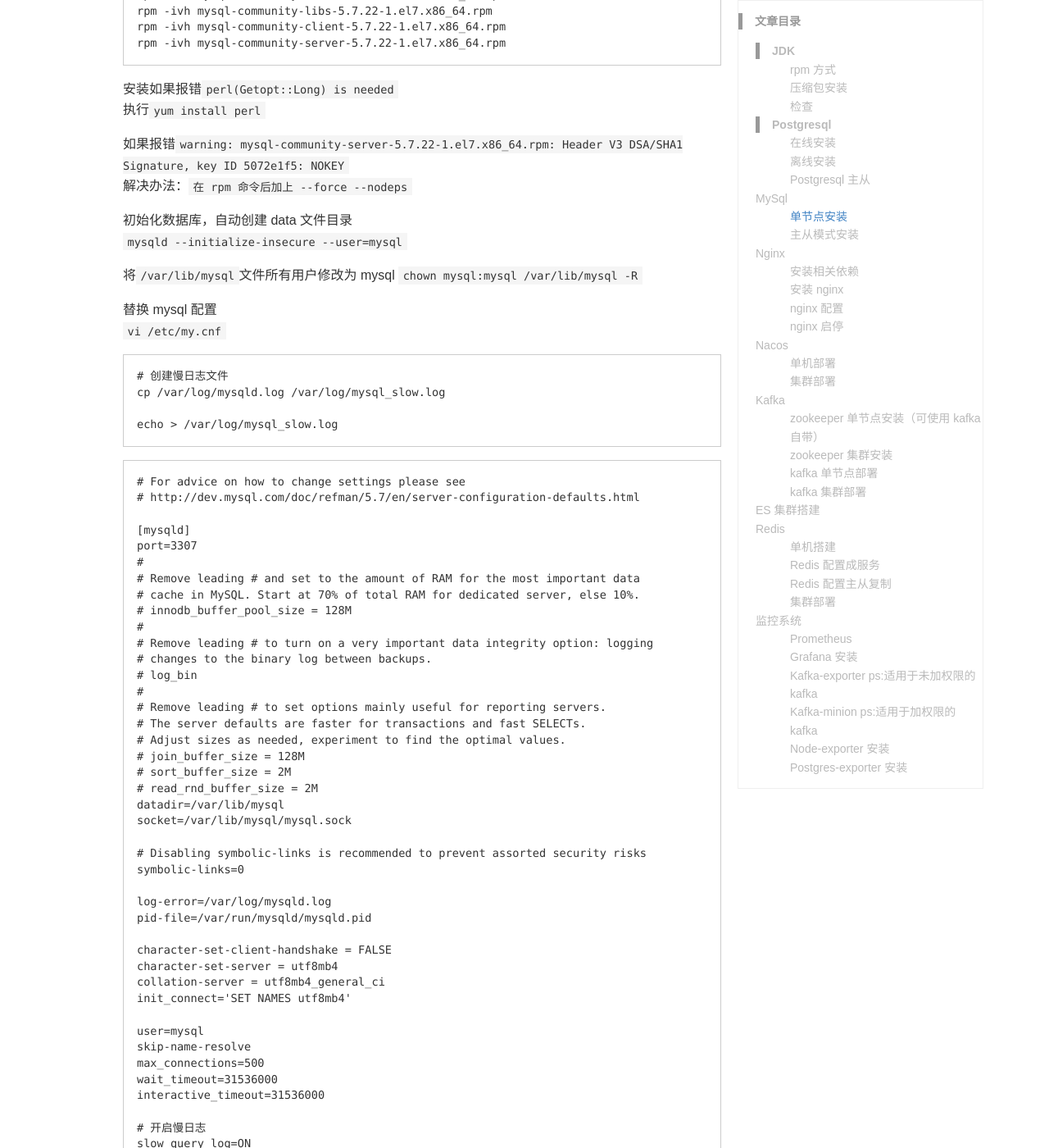
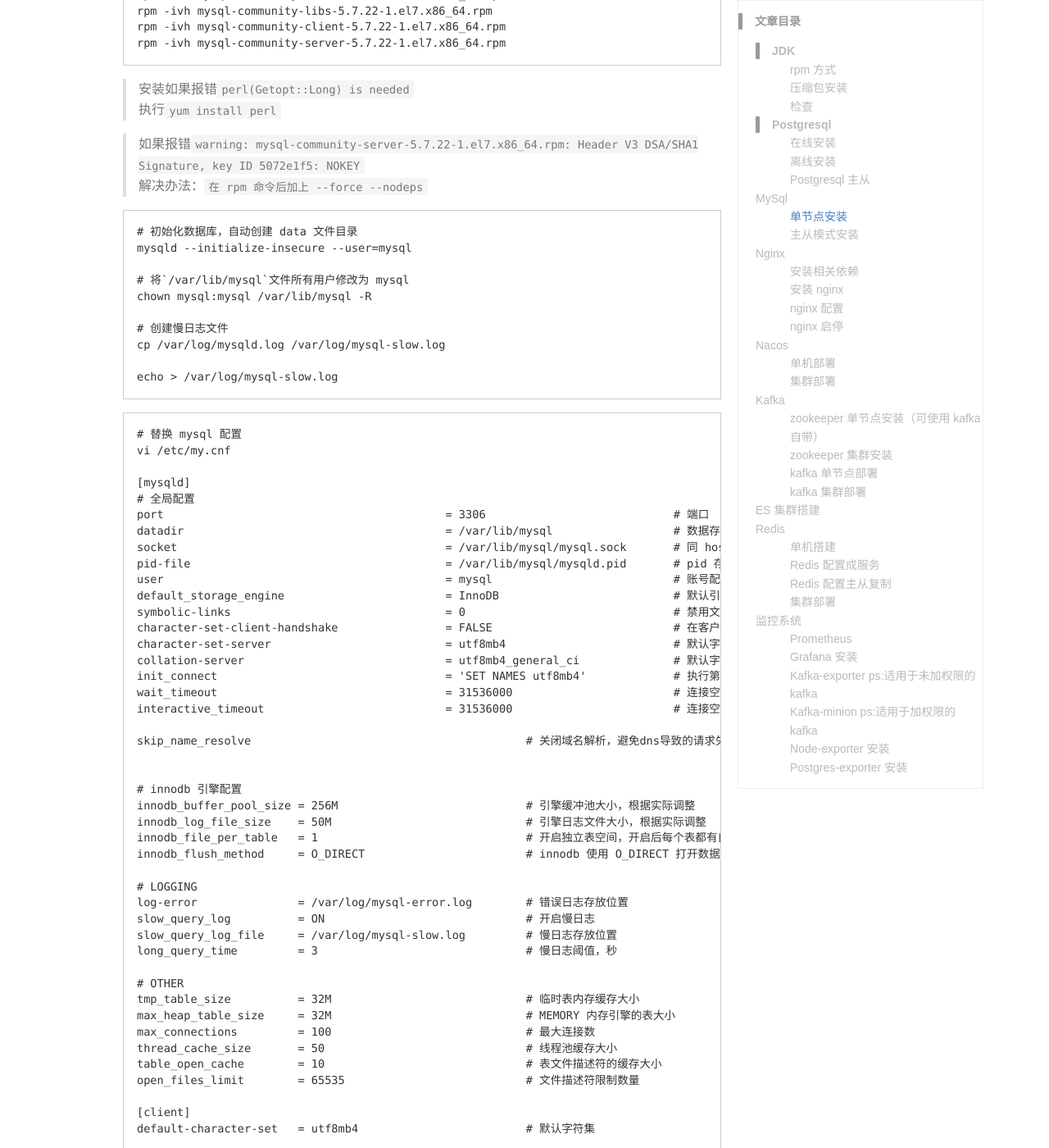
Before and after one commit to Lewinz/lewinz.github.io, a Jekyll site: the page built from _wiki/middleware.md, in a window 1280 px wide and 1400 px high, scrolled down 5784 px. Shown: the whole window at 82% size. Built offline with Jekyll 4.4.1, drawn with Linux system fonts in a browser that asks for light colours; some web fonts are replaced; comment, search, counter and statistics services are not loaded; a style sheet for code colours, icons or effects is not loaded; some of the changed text lies outside the part shown.

Commit message:
update mysql config

````diff
--- a/_wiki/middleware.md
+++ b/_wiki/middleware.md
@@ -250,78 +250,72 @@
 rpm -ivh mysql-community-client-5.7.22-1.el7.x86_64.rpm
 rpm -ivh mysql-community-server-5.7.22-1.el7.x86_64.rpm
 ```
-安装如果报错`perl(Getopt::Long) is needed`
-执行`yum install perl`
+> 安装如果报错`perl(Getopt::Long) is needed`
+> 执行`yum install perl`
 
-如果报错`warning: mysql-community-server-5.7.22-1.el7.x86_64.rpm: Header V3 DSA/SHA1 Signature, key ID 5072e1f5: NOKEY`
-解决办法：`在 rpm 命令后加上 --force --nodeps`
+> 如果报错`warning: mysql-community-server-5.7.22-1.el7.x86_64.rpm: Header V3 DSA/SHA1 Signature, key ID 5072e1f5: NOKEY`
+> 解决办法：`在 rpm 命令后加上 --force --nodeps`
 
-初始化数据库，自动创建 data 文件目录
-`mysqld --initialize-insecure --user=mysql`
+``` shell
+# 初始化数据库，自动创建 data 文件目录
+mysqld --initialize-insecure --user=mysql
 
-将`/var/lib/mysql`文件所有用户修改为 mysql
-`chown mysql:mysql /var/lib/mysql -R`
+# 将`/var/lib/mysql`文件所有用户修改为 mysql
+chown mysql:mysql /var/lib/mysql -R
 
-替换 mysql 配置
-`vi /etc/my.cnf`
-``` sh
 # 创建慢日志文件
-cp /var/log/mysqld.log /var/log/mysql_slow.log
+cp /var/log/mysqld.log /var/log/mysql-slow.log
 
-echo > /var/log/mysql_slow.log
+echo > /var/log/mysql-slow.log
 ```
-```sh
-# For advice on how to change settings please see
-# http://dev.mysql.com/doc/refman/5.7/en/server-configuration-defaults.html
+``` shell
+# 替换 mysql 配置
+vi /etc/my.cnf
 
 [mysqld]
-port=3307
-#
-# Remove leading # and set to the amount of RAM for the most important data
-# cache in MySQL. Start at 70% of total RAM for dedicated server, else 10%.
-# innodb_buffer_pool_size = 128M
-#
-# Remove leading # to turn on a very important data integrity option: logging
-# changes to the binary log between backups.
-# log_bin
-#
-# Remove leading # to set options mainly useful for reporting servers.
-# The server defaults are faster for transactions and fast SELECTs.
-# Adjust sizes as needed, experiment to find the optimal values.
-# join_buffer_size = 128M
-# sort_buffer_size = 2M
-# read_rnd_buffer_size = 2M
-datadir=/var/lib/mysql
-socket=/var/lib/mysql/mysql.sock
+# 全局配置
+port                                          = 3306                            # 端口
+datadir                                       = /var/lib/mysql                  # 数据存放目录
+socket                                        = /var/lib/mysql/mysql.sock       # 同 host 连接文件
+pid-file                                      = /var/lib/mysql/mysqld.pid       # pid 存储文件
+user                                          = mysql                           # 账号配置
+default_storage_engine                        = InnoDB                          # 默认引擎
+symbolic-links                                = 0                               # 禁用文件软连接
+character-set-client-handshake                = FALSE                           # 在客户端字符集和服务端字符集不同的时候将拒绝连接到服务端执行任何操作
+character-set-server                          = utf8mb4                         # 默认字符集
+collation-server                              = utf8mb4_general_ci              # 默认字符集编码
+init_connect                                  = 'SET NAMES utf8mb4'             # 执行第一次查询之前执行此语句，统一字符集
+wait_timeout                                  = 31536000                        # 连接空闲超时时间，秒
+interactive_timeout                           = 31536000                        # 连接空闲超时时间，秒
 
-# Disabling symbolic-links is recommended to prevent assorted security risks
-symbolic-links=0
+skip_name_resolve                                         # 关闭域名解析，避免dns导致的请求失败(关闭后要使用IP访问mysql)，mysql 会做正向和反向dns查询。一旦失败就会拒绝连接。
 
-log-error=/var/log/mysqld.log
-pid-file=/var/run/mysqld/mysqld.pid
 
-character-set-client-handshake = FALSE
-character-set-server = utf8mb4
-collation-server = utf8mb4_general_ci
-init_connect='SET NAMES utf8mb4'
+# innodb 引擎配置
+innodb_buffer_pool_size = 256M                            # 引擎缓冲池大小，根据实际调整
+innodb_log_file_size    = 50M                             # 引擎日志文件大小，根据实际调整
+innodb_file_per_table   = 1                               # 开启独立表空间，开启后每个表都有自已独立的表空间，每个表的数据和索引都会存在自已的表空间中
+innodb_flush_method     = O_DIRECT                        # innodb 使用 O_DIRECT 打开数据文件，使用 fsync () 刷写数据文件跟 redo log
 
-user=mysql
-skip-name-resolve
-max_connections=500
-wait_timeout=31536000
-interactive_timeout=31536000
+# LOGGING
+log-error               = /var/log/mysql-error.log        # 错误日志存放位置
+slow_query_log          = ON                              # 开启慢日志
+slow_query_log_file     = /var/log/mysql-slow.log         # 慢日志存放位置
+long_query_time         = 3                               # 慢日志阈值，秒
 
-# 开启慢日志
-slow_query_log=ON
-slow_query_log_file=/var/log/mysql_slow.log
-long_query_time=1
+# OTHER
+tmp_table_size          = 32M                             # 临时表内存缓存大小
+max_heap_table_size     = 32M                             # MEMORY 内存引擎的表大小
+max_connections         = 100                             # 最大连接数
+thread_cache_size       = 50                              # 线程池缓存大小
+table_open_cache        = 10                              # 表文件描述符的缓存大小
+open_files_limit        = 65535                           # 文件描述符限制数量
 
-# 设置字符编码集 utf8mb4
 [client]
-default-character-set = utf8mb4
+default-character-set   = utf8mb4                         # 默认字符集
 
 [mysql]
-default-character-set = utf8mb4
+default-character-set   = utf8mb4                         # 默认字符集
 ```
 
 启动 mysql
````
Also changed, not shown: _posts/2022-01-25-mysql-log.md (+49 -0 lines).
